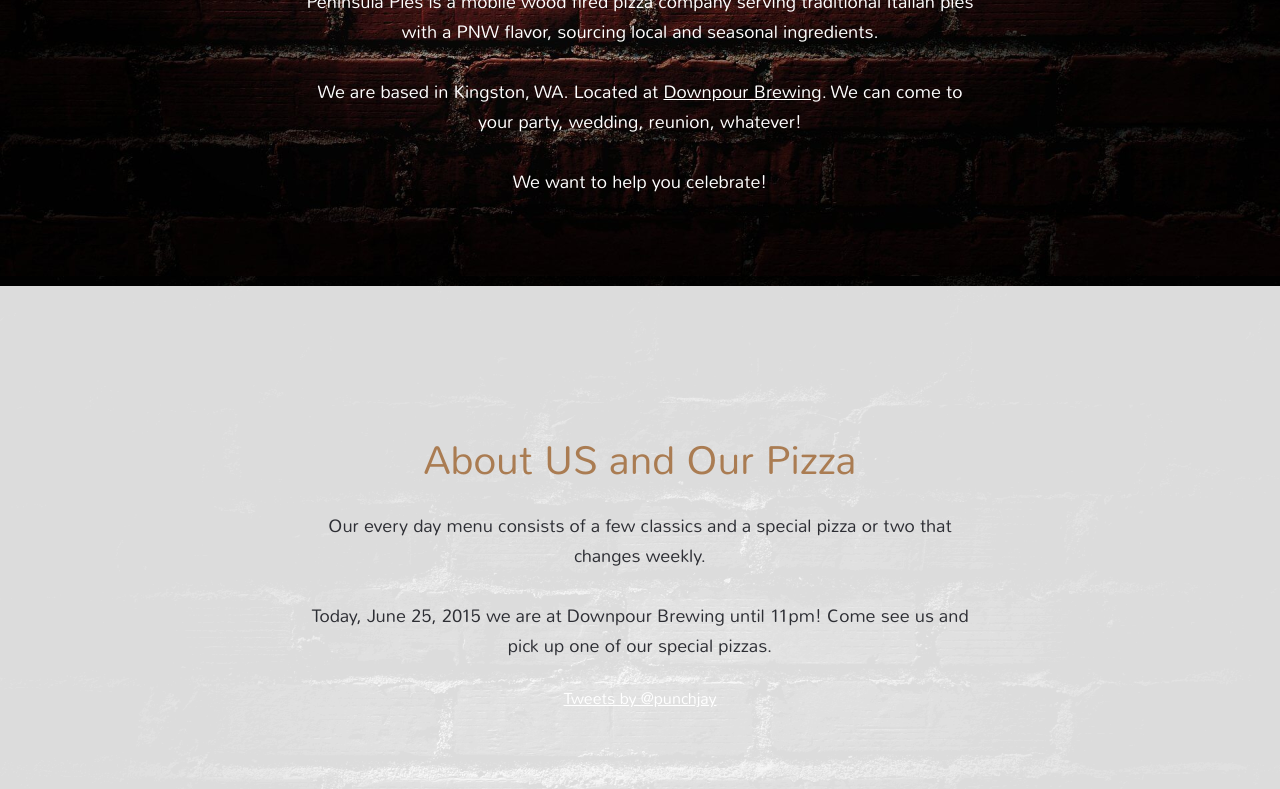
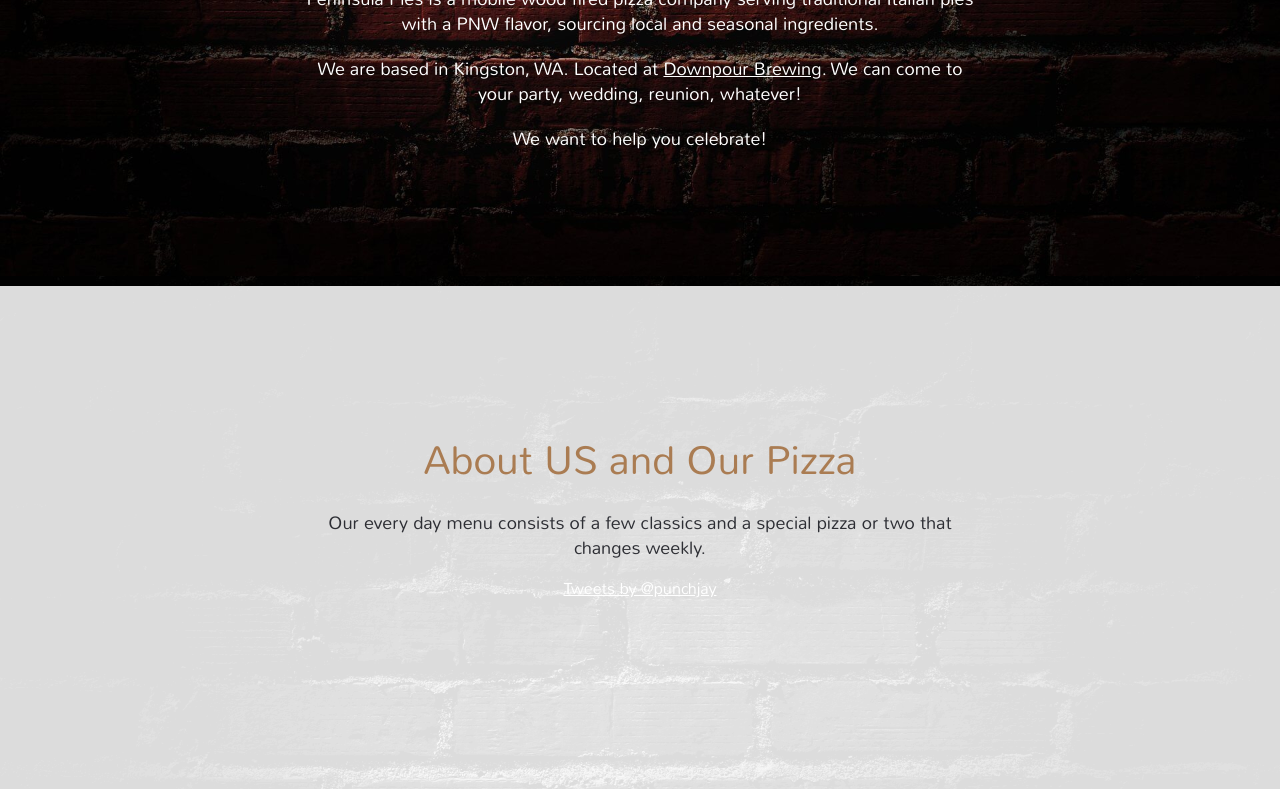
Before and after one commit to punchjay-zz/pen-pies, a plain HTML site: page index.htm in a window 1280 px wide. Shown: the part 524-1313 px from the top of the page. Drawn offline with Linux system fonts and the light colour scheme.

Commit message:
updates content

```diff
--- a/global/global.js
+++ b/global/global.js
@@ -27,6 +27,19 @@ $(document).ready(function () {
     }());
     //end polyfill
 
+    //twitter feed
+    ! function (d, s, id) {
+        var js, fjs = d.getElementsByTagName(s)[0],
+            p = /^http:/.test(d.location) ? 'http' : 'https';
+        if (!d.getElementById(id)) {
+            js = d.createElement(s);
+            js.id = id;
+            js.src = p + "://platform.twitter.com/widgets.js";
+            fjs.parentNode.insertBefore(js, fjs);
+        }
+    }(document, "script", "twitter-wjs");
+
+    //navigation and scrolling
     var $navBt = $('.nav-bt');
 
     $navBt.on('click', function () {
--- a/global/global.less
+++ b/global/global.less
@@ -176,11 +176,11 @@ h4 {
 
 p {
     font-size: 18px;
-    line-height: 30px;
+    line-height: 25px;
     margin: 0 auto;
     max-width: 670px;
     text-align: center;
-    padding: 0 0 30px 0;
+    padding: 0 0 20px 0;
 }
 
 p,
--- a/index.htm
+++ b/index.htm
@@ -28,20 +28,7 @@
         <div class="container">
             <h1>About US and Our Pizza</h1>
             <p>Our every day menu consists of a few classics and a special pizza or two that changes weekly.</p>
-            <p>Today, June 25, 2015 we are at Downpour Brewing until 11pm! Come see us and pick up one of our special pizzas.</p>
-            <a class="twitter-timeline" href="https://twitter.com/punchjay" data-widget-id="606922306036695040">Tweets by @punchjay</a>
-            <script>
-                ! function (d, s, id) {
-                    var js, fjs = d.getElementsByTagName(s)[0],
-                        p = /^http:/.test(d.location) ? 'http' : 'https';
-                    if (!d.getElementById(id)) {
-                        js = d.createElement(s);
-                        js.id = id;
-                        js.src = p + "://platform.twitter.com/widgets.js";
-                        fjs.parentNode.insertBefore(js, fjs);
-                    }
-                }(document, "script", "twitter-wjs");
-            </script>
+            <a class="twitter-timeline" href="https://twitter.com/punchjay" data-widget-id="606922306036695040" data-chrome="nofooter transparent noheader">Tweets by @punchjay</a>
         </div>
     </article>
     <article id="bt-three-anchor" class="section03">
```
Also changed, not shown: global/global.css.
